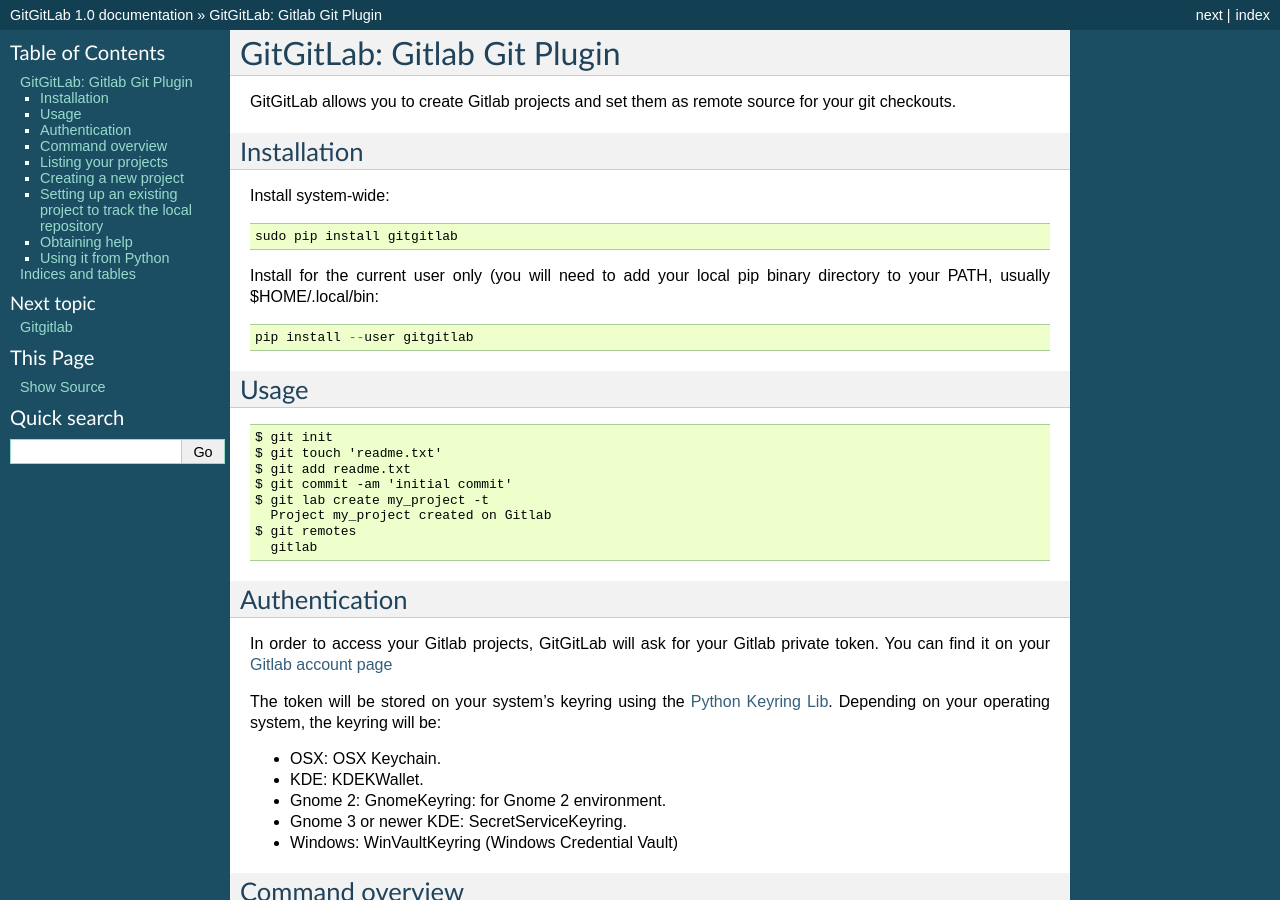
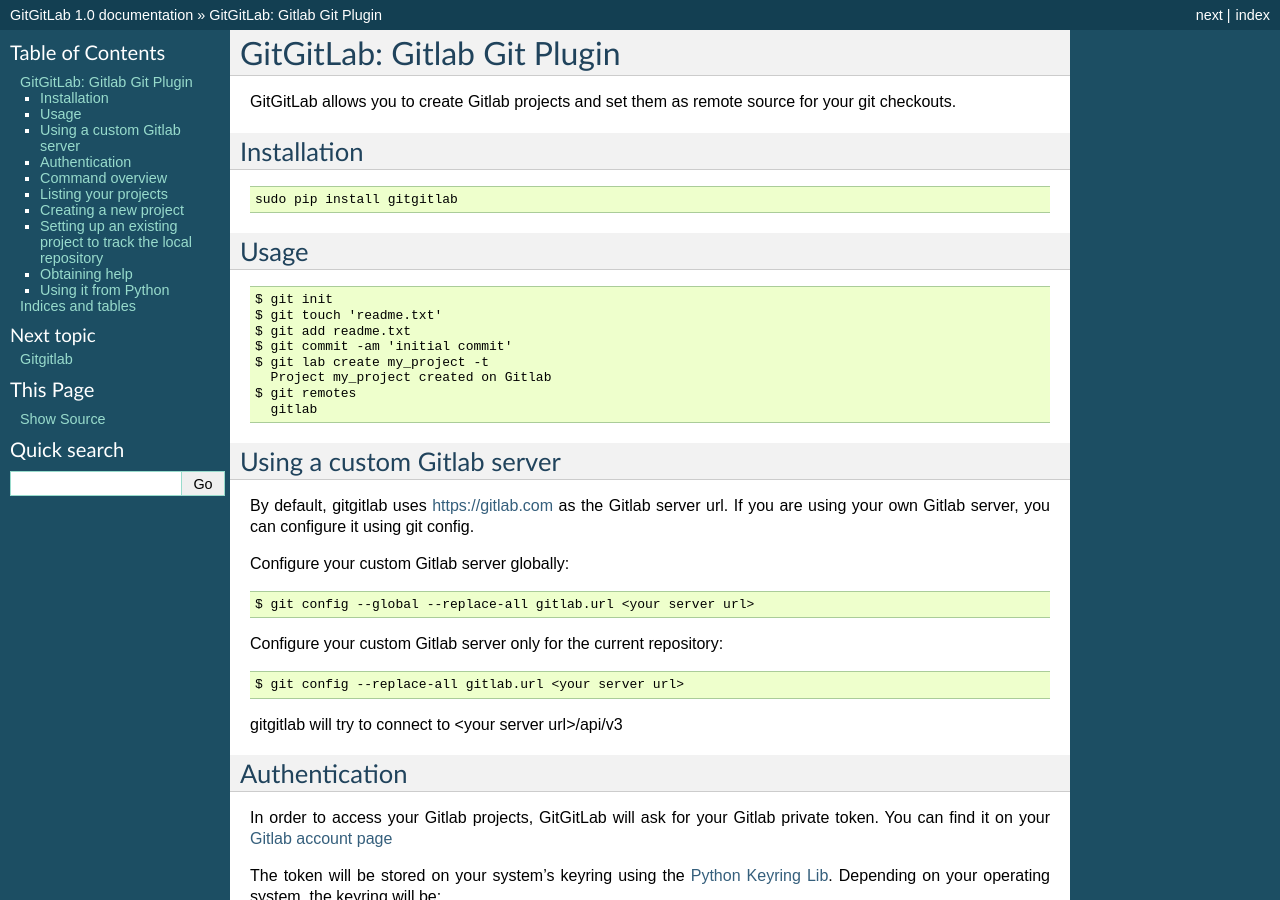
Before and after one commit to grimborg/gitgitlab, a Sphinx documentation site: the page built from doc/index.rst, in a window 1280 px wide and 900 px high. Built offline with Sphinx 7.4.7, drawn with Linux system fonts in a browser that asks for light colours.

Commit message:
added support for custom gitlab repositories

```diff
--- a/doc/index.rst
+++ b/doc/index.rst
@@ -7,17 +7,10 @@
 Installation
 ------------
 
-Install system-wide:
-
 .. code::
 
 	sudo pip install gitgitlab
 
-Install for the current user only (you will need to add your local pip binary directory to your PATH, usually $HOME/.local/bin:
-
-.. code::
-
-	pip install --user gitgitlab
 
 Usage
 -----
@@ -33,6 +26,24 @@
 	$ git remotes
 	  gitlab
 
+Using a custom Gitlab server
+----------------------------
+
+By default, gitgitlab uses https://gitlab.com as the Gitlab server url. If you are using your own Gitlab server, you can configure it using git config.
+
+Configure your custom Gitlab server globally:
+
+.. code::
+
+	$ git config --global --replace-all gitlab.url <your server url>
+
+Configure your custom Gitlab server only for the current repository:
+
+.. code::
+
+	$ git config --replace-all gitlab.url <your server url>
+
+gitgitlab will try to connect to <your server url>/api/v3
 
 Authentication
 --------------
```
Also changed, not shown: README.rst (+19 -0 lines), setup.py (+4 -3 lines), 2 other files.
